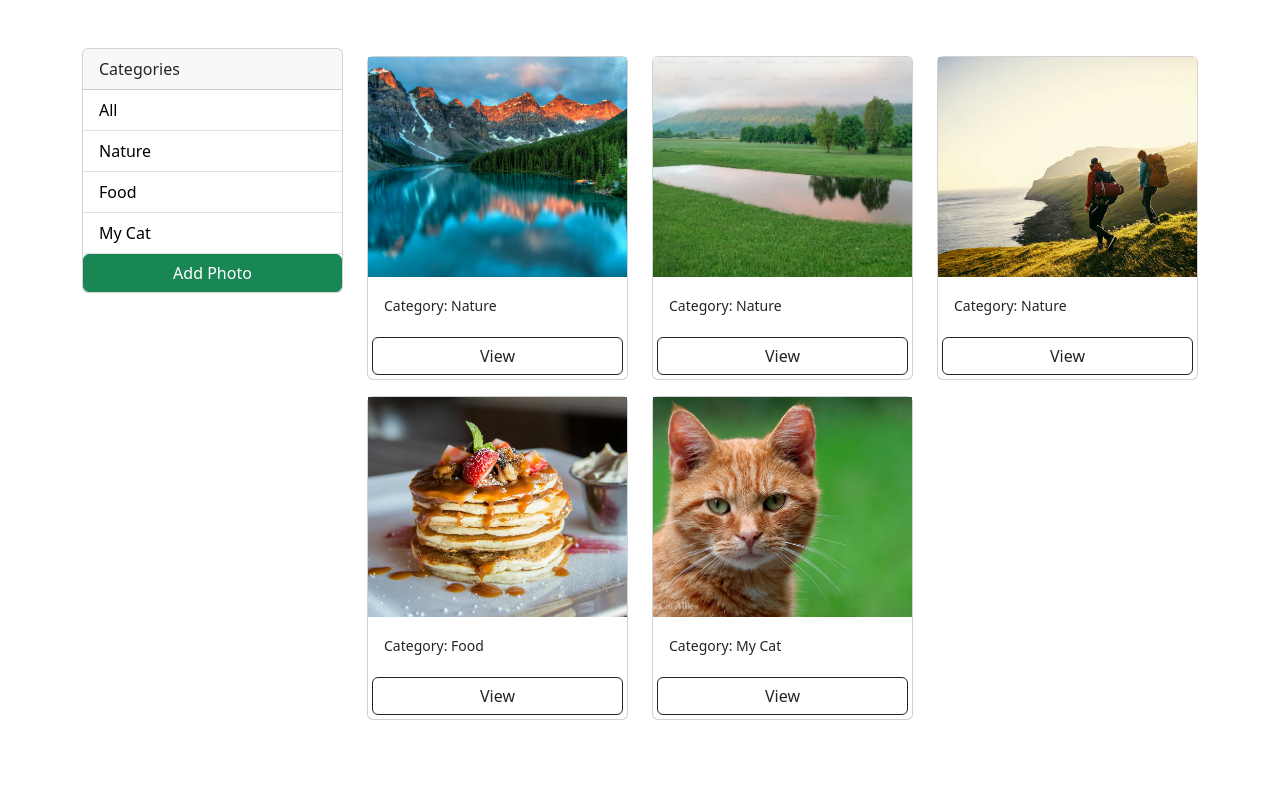
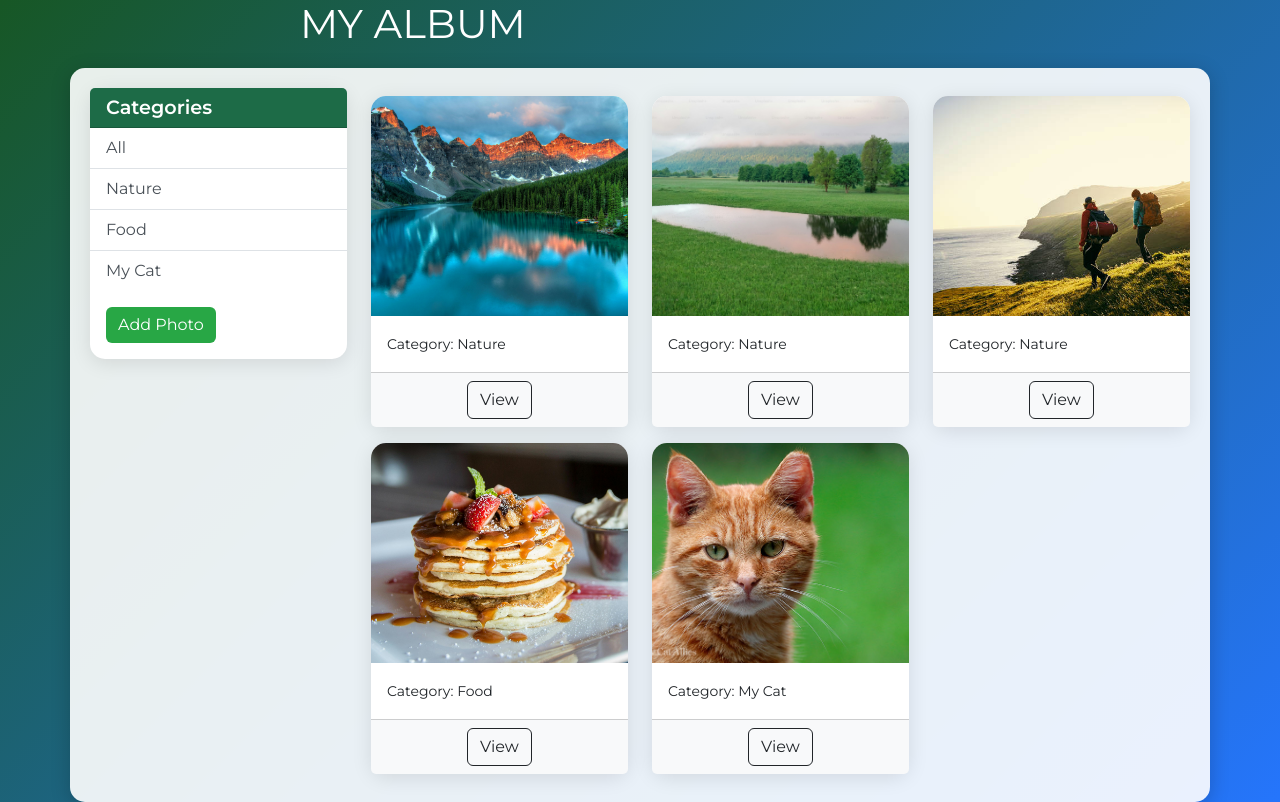
Before and after one commit to switzza/PHOTOSHARE, a Django app: page / in a window 1280 px wide. Before the commit the page ends 720 px from the top, so only its background shows below. Run offline with Django 5.2, Linux system fonts and the light colour scheme; data comes from the database, SQL or seed files in the repository.

Commit message:
html style and design changes

```diff
--- a/photoshare/photos/templates/photos/gallery.html
+++ b/photoshare/photos/templates/photos/gallery.html
@@ -3,38 +3,87 @@
 <head>
     <meta charset="UTF-8">
     <meta name="viewport" content="width=device-width, initial-scale=1.0">
-    <title>GALLERY PAGE</title>
-    <meta name="viewport" content="width=device-width, initial-scale=1">
-
+    <title>Gallery Page</title>
     <link href="https://cdn.jsdelivr.net/npm/bootstrap@5.3.3/dist/css/bootstrap.min.css" rel="stylesheet"
     integrity="sha384-QWTKZyjpPEjISv5WaRU9OFeRpok6YctnYmDr5pNlyT2bRjXh0JMhjY6hW+ALEwIH" crossorigin="anonymous">
+    <link href="https://fonts.googleapis.com/css2?family=Montserrat:wght@400;600&display=swap" rel="stylesheet">
 
     <style>
-        .image-thumbail{
+        body {
+            background: linear-gradient(135deg, #175725 0%, #2575fc 100%);
+            font-family: 'Montserrat', sans-serif;
+            color: #fff;
+        }
+        .container {
+            margin-top: 20px;
+            background-color: rgba(255, 255, 255, 0.9);
+            border-radius: 15px;
+            padding: 20px;
+            box-shadow: 0 4px 20px rgba(0, 0, 0, 0.2);
+        }
+        .card {
+            border: none;
+            border-radius: 15px;
+            box-shadow: 0 4px 20px rgba(0, 0, 0, 0.1);
+            transition: transform 0.2s;
+        }
+        .card:hover {
+            transform: scale(1.05);
+        }
+        .image-thumbnail {
             height: 220px;
             object-fit: cover;
+            border-radius: 15px 15px 0 0;
         }
-        .list-group-item a{
+        .list-group-item a {
             text-decoration: none;
-          color: black;
-
+            color: #495057;
+        }
+        .list-group-item a:hover {
+            color: #007bff;
+        }
+        .btn-success {
+            background-color: #28a745;
+            border: none;
+        }
+        .btn-success:hover {
+            background-color: #218838;
+        }
+        h3 {
+            text-align: center;
+            color: #666;
+        }
+        .card-header {
+            background-color: #1d6b47;
+            color: white;
+            border-radius: 15px 15px 0 0;
+        }
+        .card-footer {
+            background-color: #f8f9fa;
+            border-radius: 0 0 15px 15px;
+        }
+        .category-title {
+            font-weight: 600;
+            font-size: 1.2rem;
+        }
+        h1{
+          margin-left: 300px;
         }
     </style>
 </head>
-<body class="m-5">
+<body>
 
+  <h1>MY ALBUM</h1>
     <div class="container">
         <div class="row">
             <div class="col-md-3">
-
                 <div class="card">
                     <div class="card-header">
-                      Categories
+                        <h5 class="mb-0 category-title">Categories</h5>
                     </div>
                     <ul class="list-group list-group-flush">
                         <li class="list-group-item">
                             <a href="{% url 'gallery' %}">All</a>
-
                         </li>
                         {% for category in categories %}
                         <li class="list-group-item">
@@ -42,39 +91,30 @@
                                 {{category.name}}
                             </a>
                         </li>
-
                         {% endfor %}
-
-
-
-                      <a href="{% url 'add' %}" class="btn btn-success btn-block bt-sm m1">Add Photo</a>
-
                     </ul>
+                    <div class="card-body">
+                        <a href="{% url 'add' %}" class="btn btn-success btn-block">Add Photo</a>
                     </div>
-
+                </div>
             </div>
             <div class="col-md-9">
                 <div class="row">
-
                     {% for photo in photos %}
                     <div class="col-md-4">
                         <div class="card my-2">
-                        <img class="image-thumbail" src="{{photo.image.url}}" alt="Card image cap">
-
+                            <img class="image-thumbnail " src="{{photo.image.url}}" alt="Card image cap">
                             <div class="card-body">
                                 <small>Category: {{photo.category.name}}</small>
                             </div>
-                        <a href="{% url 'photo' photo.id %}" class="btn btn-outline-dark bt-sm m-1">View</a>
+                            <div class="card-footer text-center">
+                                <a href="{% url 'photo' photo.id %}" class="btn btn-outline-dark">View</a>
+                            </div>
                         </div>
                     </div>
                     {% empty %}
                     <h3>No Photos...</h3>
                     {% endfor %}
-
-
-
-
-
                 </div>
             </div>
         </div>
```
Also changed, not shown: photoshare/photos/templates/photos/add.html (+48 -9 lines), photoshare/photos/templates/photos/photo.html (+46 -10 lines). Lines whose indentation alone changed are shown as unchanged.
